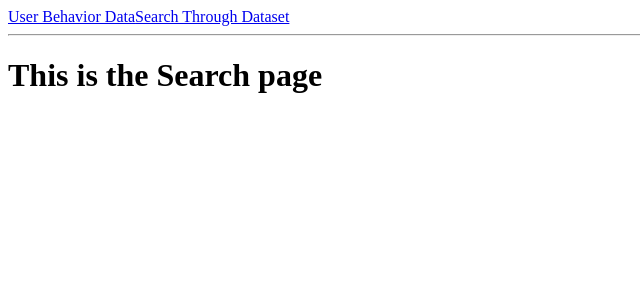
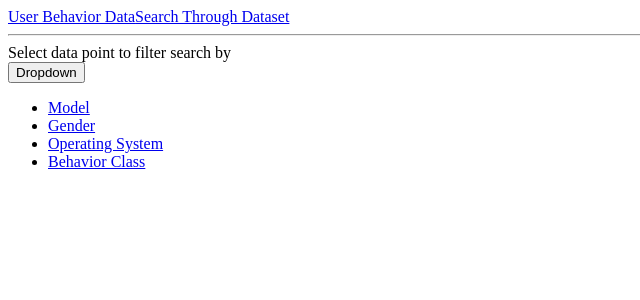
Before and after one commit to shakaylac/Mid-course-Assignment, a React app in the folder assignment-app/: page /search in a window 1280 px wide. Shown: the top 300 px of the page, without its empty margins (0-640 px from the left). Built offline with nearby package versions, Linux system fonts and the light colour scheme; the HTML template or start-up script is replaced by a standard one.

Commit message:
Added label tag and dropdown element.

```diff
--- a/assignment-app/src/App.jsx
+++ b/assignment-app/src/App.jsx
@@ -7,7 +7,6 @@ function App() {
   return (
     <BrowserRouter>
       <div>
-
         <Routes>
           <Route exact path="/" element={<Home />} />
           <Route path="/search" element={<Search />} />
--- a/assignment-app/src/Home.jsx
+++ b/assignment-app/src/Home.jsx
@@ -3,6 +3,7 @@ function Home(){
     return(
         <>
         <Nav />
+        <hr />
         <div className="container">
             <h1>User Behavior Dataset</h1>
                 <p>This dataset provides a comprehensive analysis of mobile device usage patterns and user behavior classification. It contains 700 samples of user data, including metrics such as app usage time, screen-on time, battery drain, and data consumption. Each entry is categorized into one of five user behavior classes, ranging from light to extreme usage, allowing for insightful analysis and modeling.
--- a/assignment-app/src/Search.jsx
+++ b/assignment-app/src/Search.jsx
@@ -6,8 +6,19 @@ function Search() {
         <>
             <Nav />
             <hr />
-            <h1>This is the Search page</h1>
 
+        <div className="container">
+          <label>Select data point to filter search by</label>
+          <div class="input-group">
+            <button class="btn btn-outline-secondary dropdown-toggle" type="button" data-bs-toggle="dropdown" aria-expanded="false">Dropdown</button>
+            <ul class="dropdown-menu">
+                <li><a class="dropdown-item" href="#">Model</a></li>
+                <li><a class="dropdown-item" href="#">Gender</a></li>
+                <li><a class="dropdown-item" href="#">Operating System</a></li>
+                <li><a class="dropdown-item" href="#">Behavior Class</a></li>
+            </ul>
+            </div>
+        </div>
         </>
     );
 };
```
